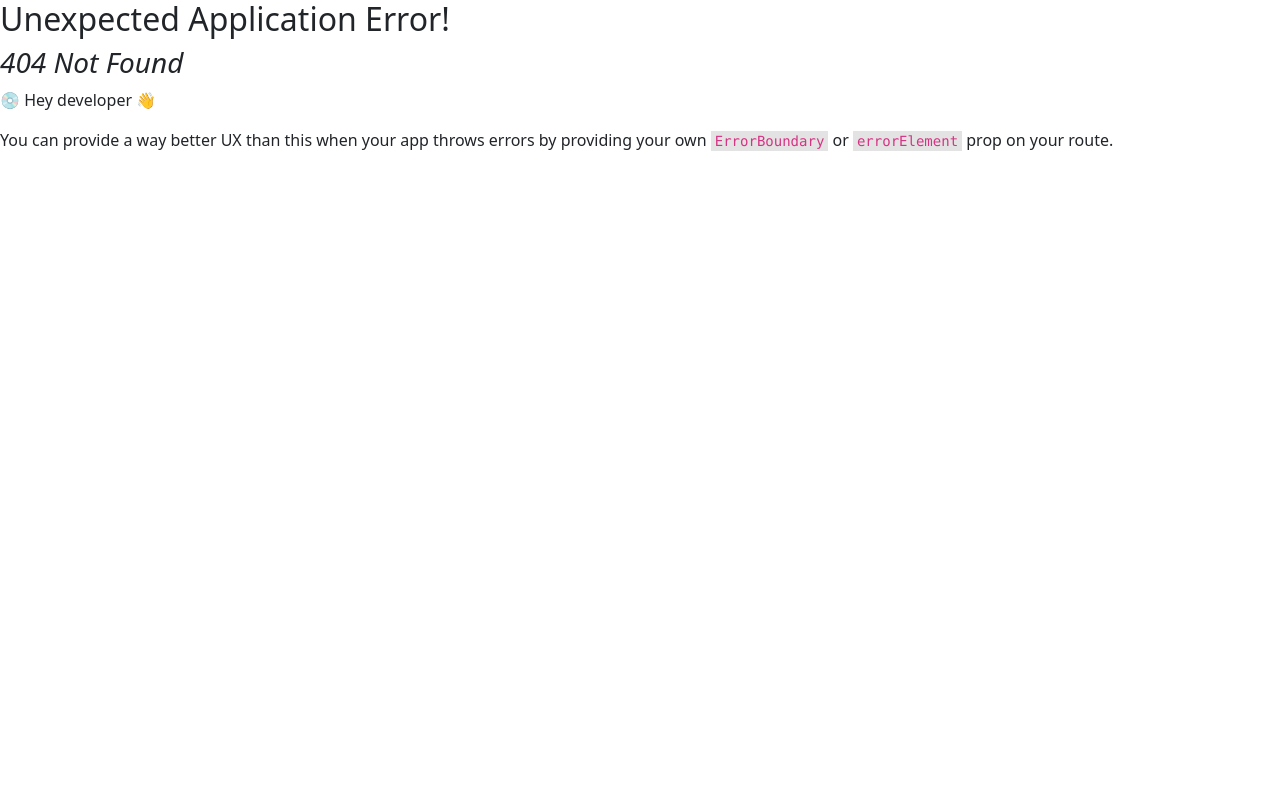
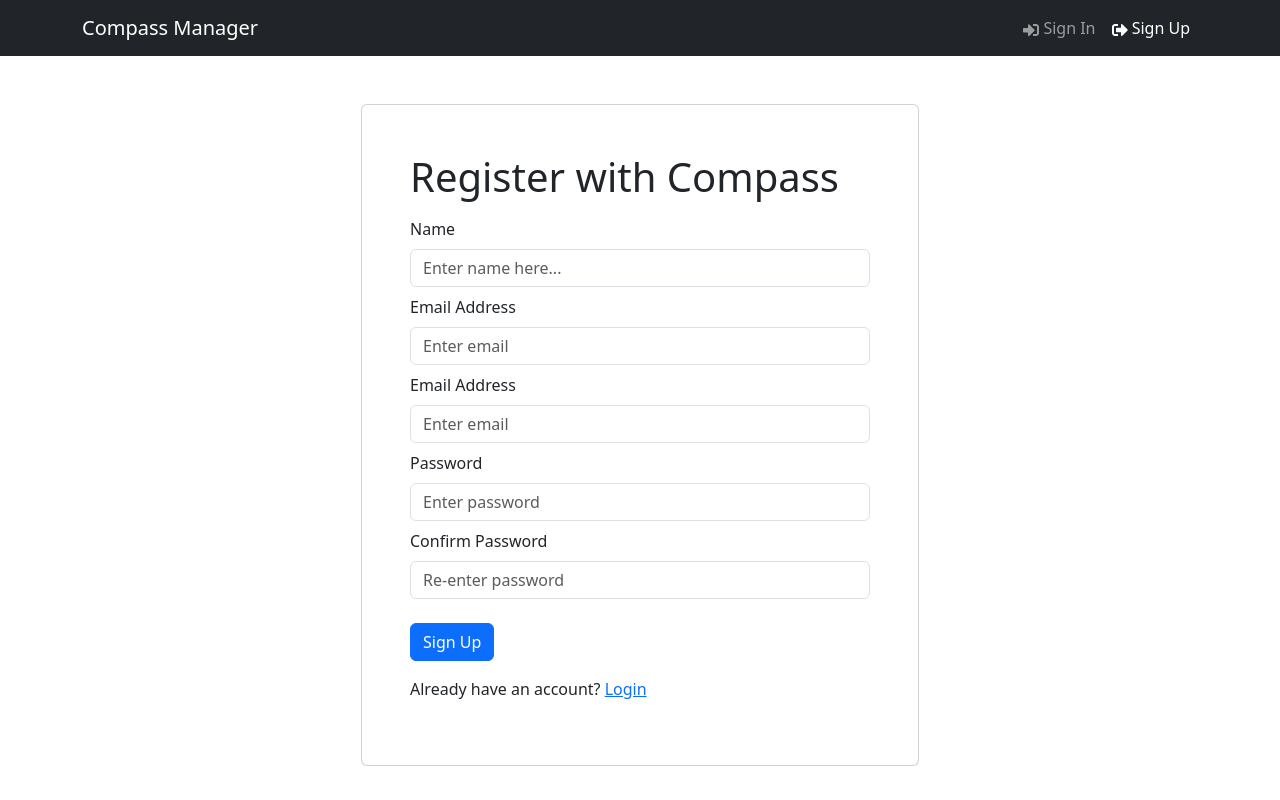
Before and after one commit to sini0707/MernAuth, a React (Vite) app in the folder frontend/: page /register in a window 1280 px wide. Before the commit this address had no page. Built offline with nearby package versions, Linux system fonts and the light colour scheme.

Commit message:
Configured Sign-up page view

```diff
--- a/frontend/src/main.jsx
+++ b/frontend/src/main.jsx
@@ -6,6 +6,7 @@
 import './index.css'
 import HomeScreen from './screens/HomeScreen.jsx';
 import LoginScreen from './screens/LoginScreen.jsx';
+import RegisterScreen from './screens/RegisterScreen.jsx';
 
 
 
@@ -18,6 +19,8 @@
       <Route index={true} path='/' element={ <HomeScreen /> } />
 
       <Route path='/login' element={ <LoginScreen /> } />
+
+      <Route path='/register' element={ <RegisterScreen /> } />
 
     </Route>
 
--- /dev/null
+++ b/frontend/src/screens/RegisterScreen.jsx
@@ -0,0 +1,83 @@
+import { useState } from "react";
+import { Link } from "react-router-dom";
+import { Form, Button, Row, Col } from "react-bootstrap";
+import FormContainer from "../components/FormContainer";
+
+const RegisterScreen = () => {
+  const [name, setName] = useState("");
+  const [email, setEmail] = useState("");
+  const [password, setPassword] = useState("");
+  const [confirmPassword, setConfirmPassword] = useState("");
+
+  const submitHandler = async (e) => {
+    e.preventDefault();
+    console.log("submit");
+  };
+
+  return (
+    <FormContainer>
+      <h1>Register with Compass</h1>
+
+      <Form onSubmit={submitHandler}>
+            <Form.Group className="my-2" controlId="name">
+                <Form.Label>Name</Form.Label>
+                <Form.Control
+                    type="text"
+                    placeholder="Enter name here..."
+                    value={name}
+                    onChange={(e) => setName(e.target.value)}
+                ></Form.Control>
+            </Form.Group>
+
+            <Form.Group className="my-2" controlId="email">
+                <Form.Label>Email Address</Form.Label>
+                <Form.Control
+                    type="email"
+                    placeholder="Enter email"
+                    value={email}
+                    onChange={(e) => setEmail(e.target.value)}
+                ></Form.Control>
+            </Form.Group>
+
+            <Form.Group className="my-2" controlId="email">
+                <Form.Label>Email Address</Form.Label>
+                <Form.Control
+                    type="email"
+                    placeholder="Enter email"
+                    value={email}
+                    onChange={(e) => setEmail(e.target.value)}
+                ></Form.Control>
+            </Form.Group>
+
+            <Form.Group className="my-2" controlId="password">
+                <Form.Label>Password</Form.Label>
+                <Form.Control
+                    type="password"
+                    placeholder="Enter password"
+                    value={password}
+                    onChange={(e) => setPassword(e.target.value)}
+                ></Form.Control>
+            </Form.Group>
+
+            <Form.Group className="my-2" controlId="confirmPassword">
+                <Form.Label>Confirm Password</Form.Label>
+                <Form.Control
+                    type="password"
+                    placeholder="Re-enter password"
+                    value={confirmPassword}
+                    onChange={(e) => setConfirmPassword(e.target.value)}
+                ></Form.Control>
+            </Form.Group>
+
+            <Button type="submit" variant="primary" className="mt-3"> Sign Up </Button>
+      </Form>
+
+      <Row className="py-3">
+        <Col> Already have an account? <Link to={`/login`}>Login</Link></Col>
+      </Row>
+
+    </FormContainer>
+  );
+};
+
+export default RegisterScreen;
```
